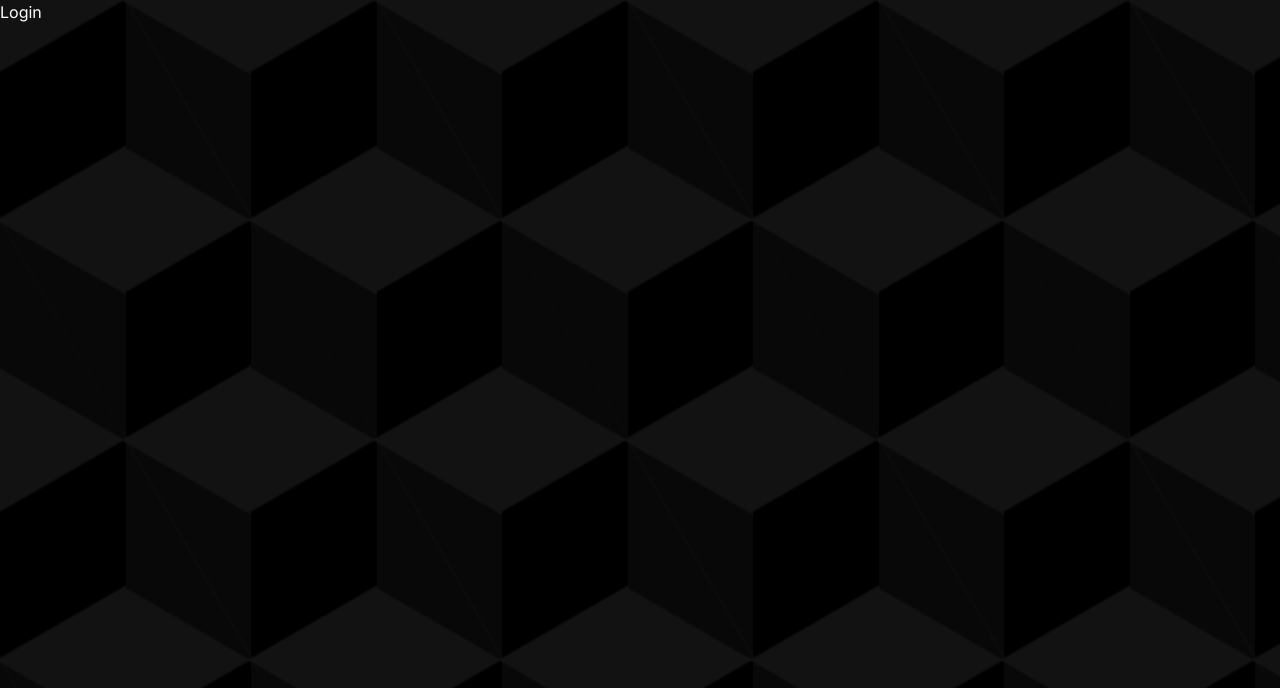
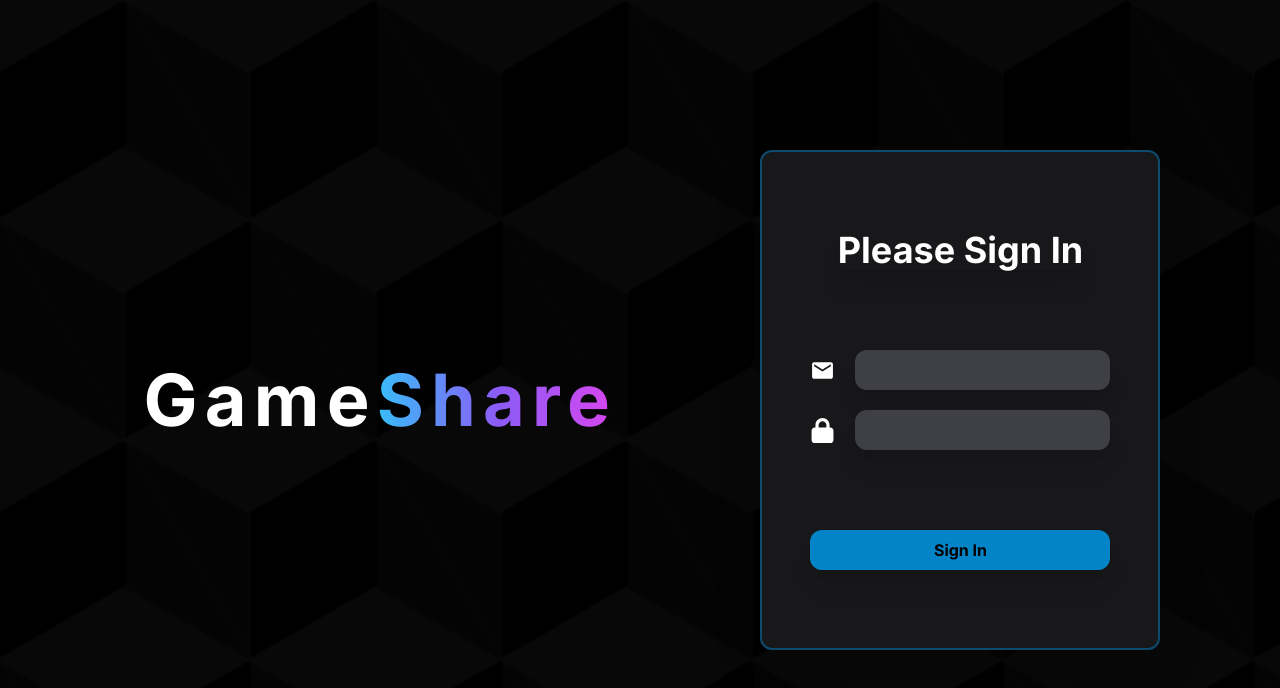
Before and after one commit to Jad229/gameshare, a Next.js app: page /login in a window 1280 px wide. Shown: the top 688 px of the page. Built offline with nearby package versions, Linux system fonts and the light colour scheme.

Commit message:
added login page and darken background image

```diff
--- a/app/login/page.tsx
+++ b/app/login/page.tsx
@@ -1,5 +1,20 @@
+import { LoginForm } from "@/components/Forms";
+import Link from "next/link";
 import React from "react";
 
 export default function Login() {
-  return <div>Login</div>;
+  return (
+    <main className="flex flex-col lg:flex-row justify-center items-center h-screen">
+      <Link href={"/"} className="text-center lg:ml-auto mt-auto lg:mt-0 p-6">
+        <h1 className="text-7xl tracking-widest font-bold">
+          Game
+          <span className="text-transparent bg-gradient-to-r from-sky-400 via-violet-500 to-fuchsia-500 bg-clip-text inline-block">
+            Share
+          </span>
+        </h1>
+      </Link>
+
+      <LoginForm />
+    </main>
+  );
 }
--- /dev/null
+++ b/components/Forms/index.ts
@@ -0,0 +1 @@
+export { default as LoginForm } from "./login-form";
--- /dev/null
+++ b/components/Forms/login-form.tsx
@@ -0,0 +1,43 @@
+import { FaLock } from "react-icons/fa6";
+import { MdEmail } from "react-icons/md";
+
+export default function LoginForm() {
+  return (
+    <form className="border-2 border-sky-900 flex flex-col justify-center items-center gap-20 h-[500px] w-[400px] bg-zinc-900 rounded-xl m-auto shadow-2xl p-12">
+      <div className="w-full flex items-center justify-center gap-5">
+        <h1 className="text-4xl font-bold shadow-xl">Please Sign In </h1>
+      </div>
+      <div className="w-full  flex flex-col justify-center gap-5">
+        <div className="flex items-center justify-between gap-5">
+          <label htmlFor="email">
+            <MdEmail size={25} />
+          </label>
+          <input
+            className="focus:outline-none p-2 rounded-xl shadow-xl bg-zinc-700 w-full"
+            type="email"
+            id="email"
+          />
+        </div>
+        <div className="flex items-center justify-between gap-5">
+          <label htmlFor="password">
+            <FaLock size={25} />
+          </label>
+          <input
+            className="focus:outline-none p-2 rounded-xl shadow-xl bg-zinc-700 w-full"
+            type="password"
+            name="password"
+            id="password"
+          />
+        </div>
+      </div>
+      <div className="w-full ">
+        <button
+          type="submit"
+          className="py-2 w-full bg-sky-600 rounded-xl shadow-xl text-black font-bold hover:bg-fuchsia-700 transition-all duration-300 ease-in-out"
+        >
+          Sign In
+        </button>
+      </div>
+    </form>
+  );
+}
```
Also changed, not shown: public/images/isometric-pattern.png.
